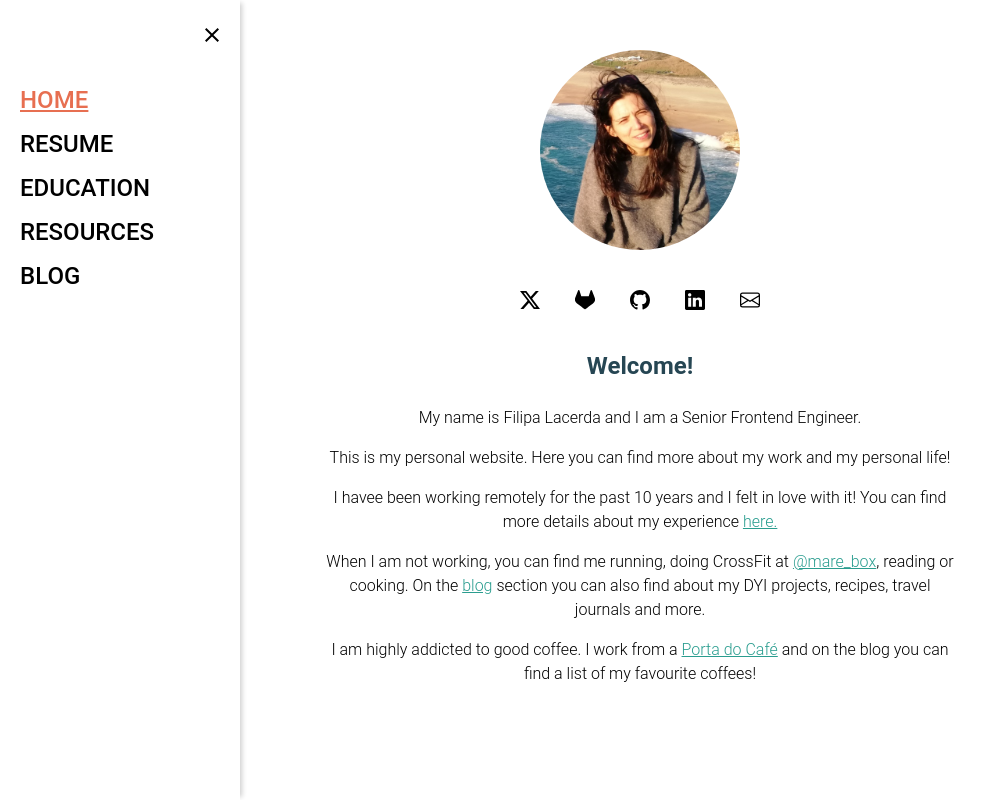
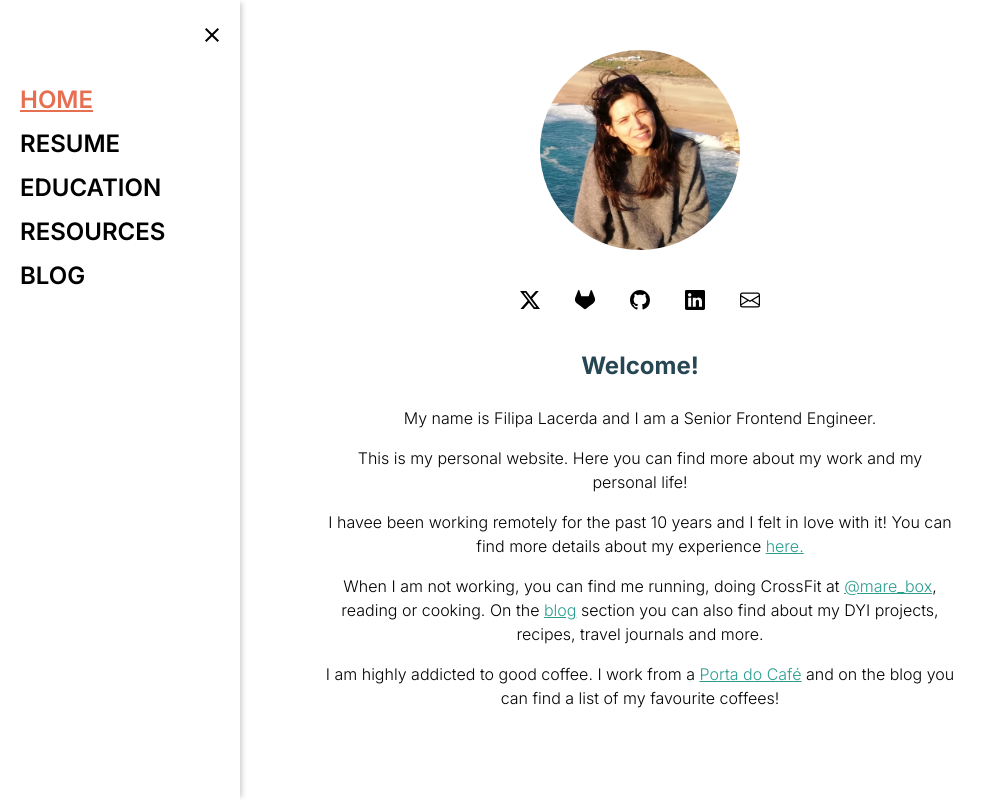
Before and after one commit to filipalacerda/filipalacerda.com, a Next.js app: page / in a window 1280 px wide. Shown: the whole page, without its empty margins (0-997 px from the left). Built offline with nearby package versions, Linux system fonts and the light colour scheme.

Commit message:
Removes font classes

```diff
--- a/app/components/education_card/index.tsx
+++ b/app/components/education_card/index.tsx
@@ -19,13 +19,13 @@ const EducationCard = ({
       <h1>
         <a
           href={externalUrl}
-          className="text-green underline roboto-bold text-md"
+          className="text-green underline font-semibold text-md"
         >
           {title}
         </a>
       </h1>
-      <p className="roboto-regular text-md">{school}</p>
-      <p className="roboto-thin text-xs">
+      <p className="font-normal text-md">{school}</p>
+      <p className="font-extralight text-xs">
         {date.from} - {date.to}
       </p>
     </div>
--- a/app/components/job_card/index.tsx
+++ b/app/components/job_card/index.tsx
@@ -34,14 +34,14 @@ const JobCard = ({
       <div className="section-top flex flex-col">
         <div className="card flex justify-between">
           <div className="header">
-            <h1 className="text-2xl roboto-light underline text-green">
+            <h1 className="text-2xl font-light underline text-green">
               <a href={company.url}>{company.name}</a>
             </h1>
-            <h2 className="text-lg roboto-bold mt-2">{title}</h2>
-            <p className="roboto-light text-xs mt-2">
+            <h2 className="text-lg font-bold mt-2">{title}</h2>
+            <p className="font-light text-xs mt-2">
               {date.from} - {date.to}
             </p>
-            <span className="roboto-light text-xs mt-2">{location}</span>
+            <span className="font-light text-xs mt-2">{location}</span>
           </div>
           <div className="mt-2.5 mr-3.5">
             <Image
@@ -63,7 +63,7 @@ const JobCard = ({
         </button>
       </div>
 
-      {!isCollapsed && <div className="roboto-light mt-4">{description}</div>}
+      {!isCollapsed && <div className="font-light mt-4">{description}</div>}
     </div>
   );
 };
--- a/app/components/sidebar/index.tsx
+++ b/app/components/sidebar/index.tsx
@@ -68,7 +68,7 @@ const Sidebar = ({ items }: SidebarProps) => {
             {items.map((item) => (
               <li
                 key={item.text}
-                className={`roboto-medium hover:underline text-2xl uppercase py-1.5 ${currentPath === item.link && "text-orangeDark underline"}`}
+                className={`font-semibold hover:underline text-2xl uppercase py-1.5 ${currentPath === item.link && "text-orangeDark underline"}`}
               >
                 <Link href={item.link} legacyBehavior>
                   <a onClick={() => handleLinkClick()}>{item.text}</a>
--- a/app/globals.css
+++ b/app/globals.css
@@ -26,39 +26,3 @@ body {
     margin: 0 auto 0 50px;
   }
 }
-
-.roboto-thin {
-  font-family: "Roboto", sans-serif;
-  font-weight: 100;
-  font-style: normal;
-}
-
-.roboto-light {
-  font-family: "Roboto", sans-serif;
-  font-weight: 300;
-  font-style: normal;
-}
-
-.roboto-regular {
-  font-family: "Roboto", sans-serif;
-  font-weight: 400;
-  font-style: normal;
-}
-
-.roboto-medium {
-  font-family: "Roboto", sans-serif;
-  font-weight: 500;
-  font-style: normal;
-}
-
-.roboto-bold {
-  font-family: "Roboto", sans-serif;
-  font-weight: 700;
-  font-style: normal;
-}
-
-.roboto-black {
-  font-family: "Roboto", sans-serif;
-  font-weight: 900;
-  font-style: normal;
-}
--- a/app/page.tsx
+++ b/app/page.tsx
@@ -22,11 +22,11 @@ export default function Home() {
         <SocialIcons />
 
         <div className="m-auto mt-10">
-          <h1 className="roboto-bold text-2xl flex justify-center text-darkBlue">
+          <h1 className="font-bold text-2xl flex justify-center text-darkBlue">
             Welcome!
           </h1>
 
-          <section className="mt-6 text-center roboto-light text-md">
+          <section className="mt-6 text-center font-light text-md">
             <p>
               My name is Filipa Lacerda and I am a Senior Frontend Engineer.
             </p>
```
Also changed, not shown: 2 other files (tests, documents, lock files or other folders).
